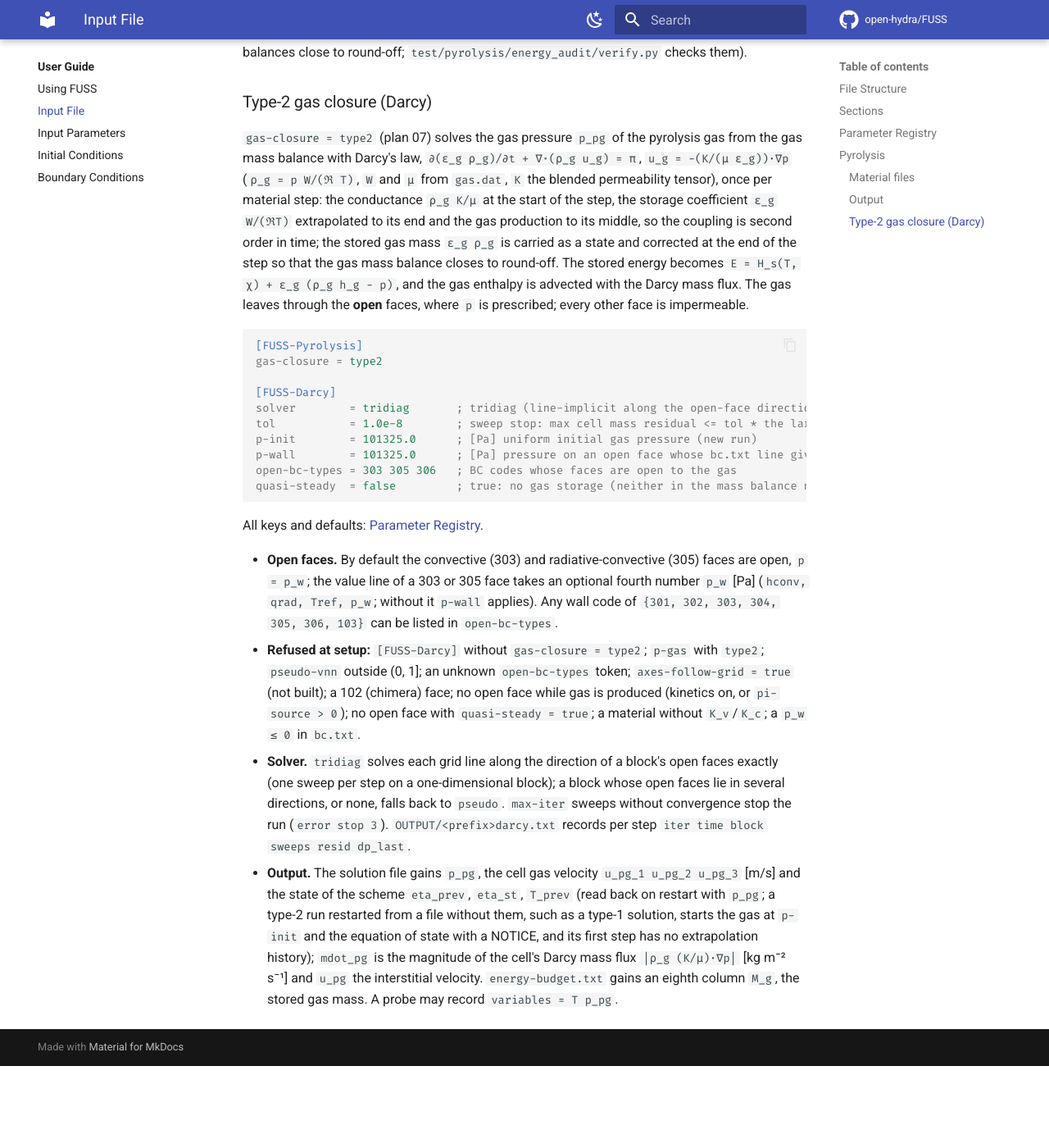
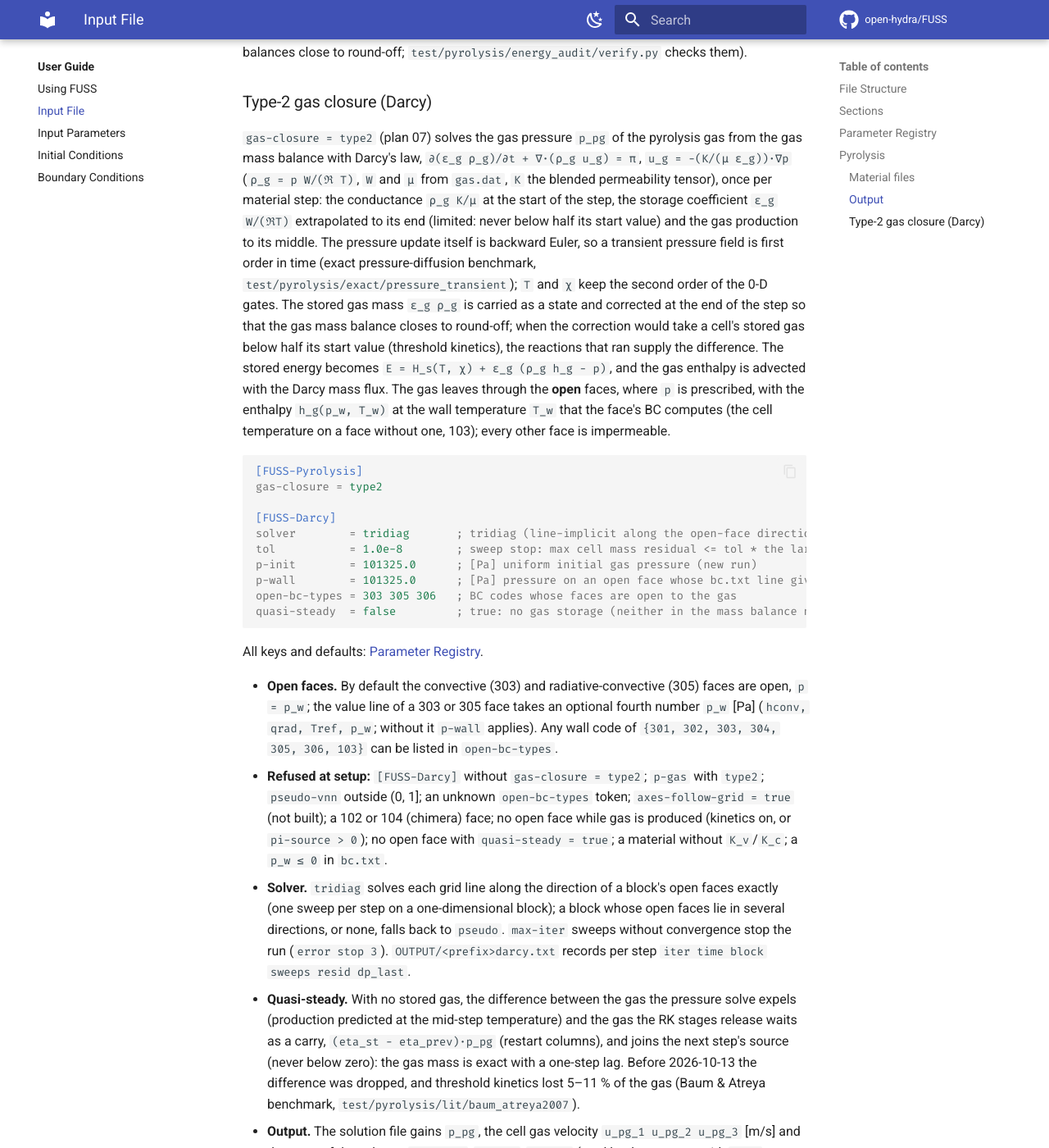
Before and after one commit to open-hydra/FUSS, an MkDocs documentation site: the page built from docs/user/input.md, in a window 1280 px wide and 1400 px high, scrolled down 3641 px. Shown: the whole window at 82% size. Built offline with MkDocs 1.6.1 and Material for MkDocs 9.7.7, drawn with Linux system fonts in a browser that asks for light colours; comment, search, counter and statistics services are not loaded; before the commit the page ends 4941 px from its top, so only the background shows below that; some of the changed text lies outside the part shown.

Commit message:
fuss: type-2 open faces carry h_g at the wall temperature; quasi-steady carries its gas
Open faces (type 2): the gas crossing an open face now carries h_g(p_w, T_wall),
T_wall being the wall temperature its BC routine computed in the same RK stage
(bc%Tw_face, stored by BC_Fluxes for 301-305; the cell value on a face without a
wall BC), times the face mass flux of the pressure solve itself, so edot_pg =
h_g mdot_pg exactly. The face value used to average h Gamma of the cell with
h_g(p_w, T_cell) Gamma_w: the enthalpy at the cell temperature, an O(dx) flux
error that made the exact steady-transpiration benchmark first order (18.6 ->
2.4 K on 20 -> 160 cells); now second order (2.73 -> 0.042 K), and ATC2
chemistry-off moves from 15.79 to 10.52 K off PATO (pressure 1.2 % -> 0.5 %).

Quasi-steady type 2: the pressure solve expels the gas predicted at the
mid-step temperature, the RK stages release the realised gas; without stored
gas the difference was dropped, and threshold kinetics lost 5-11 % of the gas,
independent of the mesh (Baum & Atreya benchmark). The difference now waits as
a carry, (eta_st - eta_prev) p_pg (restart columns all three), and joins the
next step's source, never below zero: the gas mass is exact with a one-step lag
(-8.5e-5 at 300 s on that case).

A 104 face (upstream's multisolver chimera) is refused by the pyrolysis setup
like 101/102/103, and by the type-2 setup like 102. Docs: the transient
pressure field is first order in time (backward Euler, exact pressure-diffusion
benchmark), not second order as stated; open faces, the quasi-steady carry and
the storage-coefficient limit described; guard demo texts follow the messages.

Co-Authored-By: Claude Opus 5.5 (1M context) <noreply@anthropic.com>
Claude-Session: https://claude.ai/code/session_01Q6mgzZ4Em2XSijeD1s9D94

````diff
--- a/docs/user/input.md
+++ b/docs/user/input.md
@@ -73,7 +73,7 @@ p-gas             = 101325.0     ; type1 only: [Pa] pressure at which the gas ta
 hbar-guard-report = false        ; report the materials with rho_v = rho_c at setup
 ```
 
-Requirements enforced at setup (`error stop 1` with a message): `integration-variables = cons`, `time-accurate = true`, no IRS, one grid level, `law = static`, one block without 101/102/103 faces, OpenMP only; under `type1` also an `outflow-direction` and a wall BC (301–305) on the outflow end of the block.
+Requirements enforced at setup (`error stop 1` with a message): `integration-variables = cons`, `time-accurate = true`, no IRS, one grid level, `law = static`, one block without 101/102/103/104 faces, OpenMP only; under `type1` also an `outflow-direction` and a wall BC (301–305) on the outflow end of the block.
 
 `type1` is exact only for one-dimensional, quasi-steady gas flow with an impermeable back face, and it takes the gas enthalpy leaving the block at the last cell's temperature. `type2` solves the gas momentum (Darcy) and the gas storage instead; see [Type-2 gas closure](#type-2-gas-closure-darcy).
 
@@ -96,7 +96,7 @@ The solution file gains the columns `chi_1 … chi_nsub` (reaction advancements,
 
 ### Type-2 gas closure (Darcy)
 
-`gas-closure = type2` (plan 07) solves the gas pressure `p_pg` of the pyrolysis gas from the gas mass balance with Darcy's law, `∂(ε_g ρ_g)/∂t + ∇·(ρ_g u_g) = π`, `u_g = −(K/(μ ε_g))·∇p` (`ρ_g = p W/(ℜ T)`, `W` and `μ` from `gas.dat`, `K` the blended permeability tensor), once per material step: the conductance `ρ_g K/μ` at the start of the step, the storage coefficient `ε_g W/(ℜT)` extrapolated to its end and the gas production to its middle, so the coupling is second order in time; the stored gas mass `ε_g ρ_g` is carried as a state and corrected at the end of the step so that the gas mass balance closes to round-off. The stored energy becomes `E = H_s(T, χ) + ε_g (ρ_g h_g − p)`, and the gas enthalpy is advected with the Darcy mass flux. The gas leaves through the **open** faces, where `p` is prescribed; every other face is impermeable.
+`gas-closure = type2` (plan 07) solves the gas pressure `p_pg` of the pyrolysis gas from the gas mass balance with Darcy's law, `∂(ε_g ρ_g)/∂t + ∇·(ρ_g u_g) = π`, `u_g = −(K/(μ ε_g))·∇p` (`ρ_g = p W/(ℜ T)`, `W` and `μ` from `gas.dat`, `K` the blended permeability tensor), once per material step: the conductance `ρ_g K/μ` at the start of the step, the storage coefficient `ε_g W/(ℜT)` extrapolated to its end (limited: never below half its start value) and the gas production to its middle. The pressure update itself is backward Euler, so a transient pressure field is first order in time (exact pressure-diffusion benchmark, `test/pyrolysis/exact/pressure_transient`); `T` and `χ` keep the second order of the 0-D gates. The stored gas mass `ε_g ρ_g` is carried as a state and corrected at the end of the step so that the gas mass balance closes to round-off; when the correction would take a cell's stored gas below half its start value (threshold kinetics), the reactions that ran supply the difference. The stored energy becomes `E = H_s(T, χ) + ε_g (ρ_g h_g − p)`, and the gas enthalpy is advected with the Darcy mass flux. The gas leaves through the **open** faces, where `p` is prescribed, with the enthalpy `h_g(p_w, T_w)` at the wall temperature `T_w` that the face's BC computes (the cell temperature on a face without one, 103); every other face is impermeable.
 
 ```ini
 [FUSS-Pyrolysis]
@@ -114,6 +114,7 @@ quasi-steady  = false         ; true: no gas storage (neither in the mass balanc
 All keys and defaults: [Parameter Registry](registry.md#fuss-darcy).
 
 - **Open faces.** By default the convective (303) and radiative-convective (305) faces are open, `p = p_w`; the value line of a 303 or 305 face takes an optional fourth number `p_w` [Pa] (`hconv, qrad, Tref, p_w`; without it `p-wall` applies). Any wall code of `{301, 302, 303, 304, 305, 306, 103}` can be listed in `open-bc-types`.
-- **Refused at setup:** `[FUSS-Darcy]` without `gas-closure = type2`; `p-gas` with `type2`; `pseudo-vnn` outside (0, 1]; an unknown `open-bc-types` token; `axes-follow-grid = true` (not built); a 102 (chimera) face; no open face while gas is produced (kinetics on, or `pi-source > 0`); no open face with `quasi-steady = true`; a material without `K_v`/`K_c`; a `p_w ≤ 0` in `bc.txt`.
+- **Refused at setup:** `[FUSS-Darcy]` without `gas-closure = type2`; `p-gas` with `type2`; `pseudo-vnn` outside (0, 1]; an unknown `open-bc-types` token; `axes-follow-grid = true` (not built); a 102 or 104 (chimera) face; no open face while gas is produced (kinetics on, or `pi-source > 0`); no open face with `quasi-steady = true`; a material without `K_v`/`K_c`; a `p_w ≤ 0` in `bc.txt`.
 - **Solver.** `tridiag` solves each grid line along the direction of a block's open faces exactly (one sweep per step on a one-dimensional block); a block whose open faces lie in several directions, or none, falls back to `pseudo`. `max-iter` sweeps without convergence stop the run (`error stop 3`). `OUTPUT/<prefix>darcy.txt` records per step `iter time block sweeps resid dp_last`.
+- **Quasi-steady.** With no stored gas, the difference between the gas the pressure solve expels (production predicted at the mid-step temperature) and the gas the RK stages release waits as a carry, `(eta_st − eta_prev)·p_pg` (restart columns), and joins the next step's source (never below zero): the gas mass is exact with a one-step lag. Before 2026-10-13 the difference was dropped, and threshold kinetics lost 5–11 % of the gas (Baum & Atreya benchmark, `test/pyrolysis/lit/baum_atreya2007`).
 - **Output.** The solution file gains `p_pg`, the cell gas velocity `u_pg_1 u_pg_2 u_pg_3` [m/s] and the state of the scheme `eta_prev`, `eta_st`, `T_prev` (read back on restart with `p_pg`; a type-2 run restarted from a file without them, such as a type-1 solution, starts the gas at `p-init` and the equation of state with a NOTICE, and its first step has no extrapolation history); `mdot_pg` is the magnitude of the cell's Darcy mass flux `|ρ_g (K/μ)·∇p|` [kg m⁻² s⁻¹] and `u_pg` the interstitial velocity. `energy-budget.txt` gains an eighth column `M_g`, the stored gas mass. A probe may record `variables = T p_pg`.
````
Also changed, not shown: docs/user/registry.md (+1 -1 lines), 7 other files.
